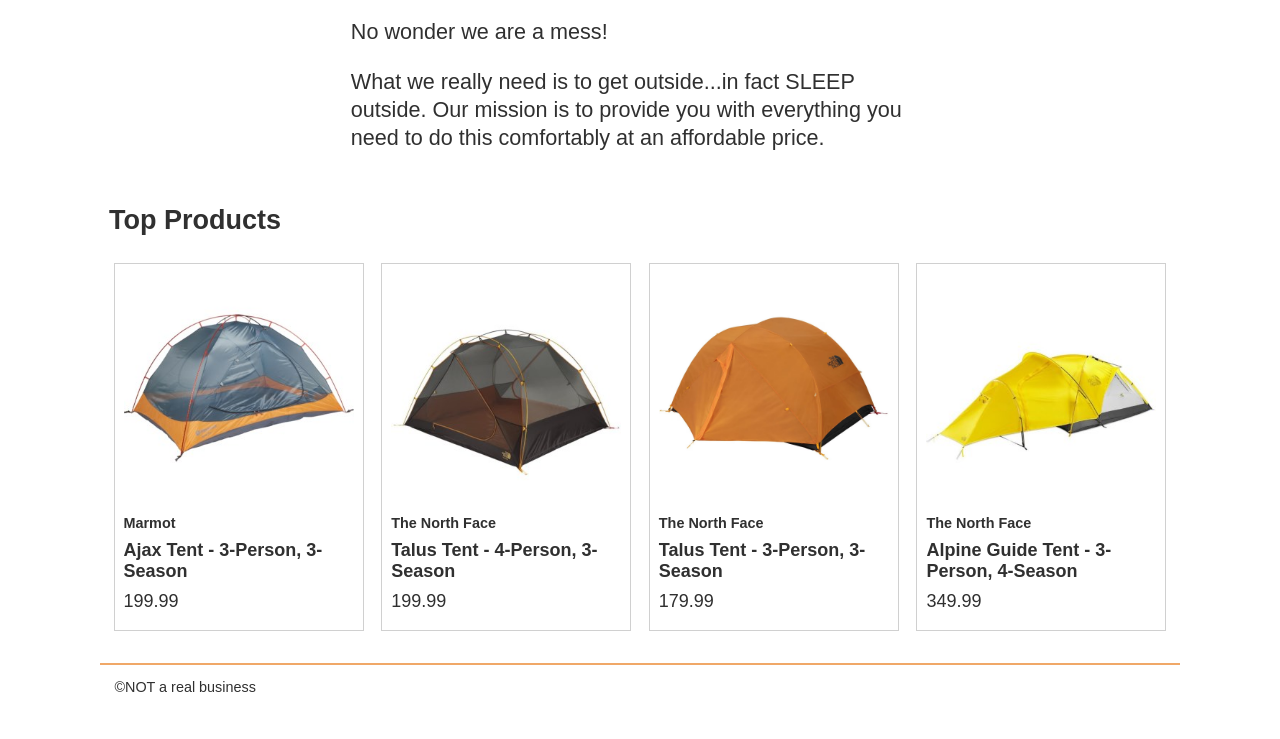
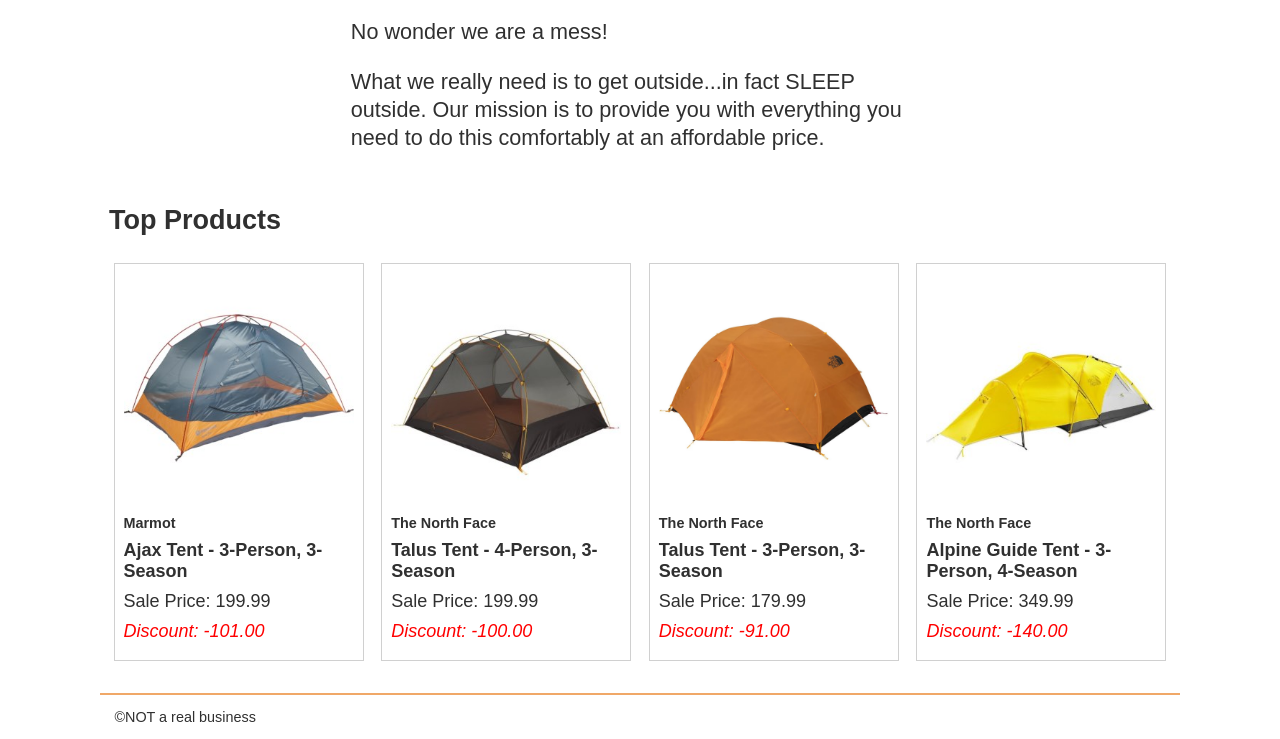
Before and after one commit to ruriona19/wdd330-team04, a website built with Vite: page src/index.html in a window 1280 px wide. Shown: the part 526-1265 px from the top of the page. Before the commit the page ends 1235 px from the top, so only its background shows below. Built offline with nearby package versions, Linux system fonts and the light colour scheme.

Commit message:
Completed Discount indicator-product listing -I created the subtractDiscount function in utils.mjs, the reason to create it there is in case we want to reuse that function in the cart or somewhere else, -I modified the index.html in product_pages to host a product_discount box -Modified the productCardTemplate function accordingly, to clearly show what was discounted and the final sale price of the product -Added a css selector to make the discount font color red and italic to draw attention to it -Executed lint and format to check for errors.

```diff
--- a/src/css/style.css
+++ b/src/css/style.css
@@ -166,6 +166,11 @@
 .card__name {
   font-size: 1em;
 }
+
+.product-card__discount {
+  color: red;
+  font-style: italic;
+}
 /* End product list card */
 
 .product-detail {
--- a/src/js/main.js
+++ b/src/js/main.js
@@ -1,7 +1,6 @@
 import { loadHeaderFooter } from "./utils.mjs";
 import productList from "./productList.mjs";
 import Alert from "./alert.js";
-
 
 const alertInstance = new Alert();
 alertInstance.AlertsDatafetch().then(() => alertInstance.buildAlertElements());
--- a/src/js/productList.mjs
+++ b/src/js/productList.mjs
@@ -1,5 +1,5 @@
 import {getData} from "./productData.mjs";
-import { renderListWithTemplate } from "./utils.mjs";
+import { renderListWithTemplate, substractDiscount } from "./utils.mjs";
 
 
 export default async function productList(category, selector, limitNumber = 4){
@@ -18,7 +18,10 @@
 }
 
 function productCardTemplate(product){
-    return `<li class="product-card">
+
+  let discount = `-${substractDiscount(product.SuggestedRetailPrice, product.FinalPrice)}.00`;
+
+  return `<li class="product-card">
     <a href="product_pages/index.html?product=${product.Id}">
       <img
         src="${product.Image}"
@@ -26,7 +29,8 @@
       />
       <h3 class="card__brand">${product.Brand.Name}</h3>
       <h2 class="card__name">${product.NameWithoutBrand}</h2>
-      <p class="product-card__price">${product.FinalPrice}</p></a
-    >
+      <p class="product-card__price">Sale Price: ${product.FinalPrice}</p>
+      <p class="product-card__discount">Discount: ${discount}</p>
+      </a>
   </li>`
 }
--- a/src/js/utils.mjs
+++ b/src/js/utils.mjs
@@ -85,3 +85,7 @@
   renderWithTemplate(footerTemplateFn, footer);
 
 }
+
+export function substractDiscount(retailPrice, finalPrice){
+  return retailPrice - finalPrice;
+}
```
Also changed, not shown: src/js/alert.js (indentation only), src/public/json/alerts.json (indentation only).
